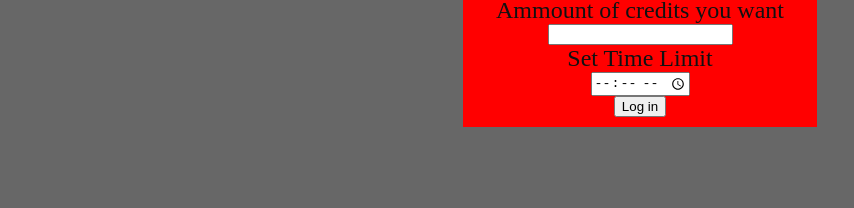
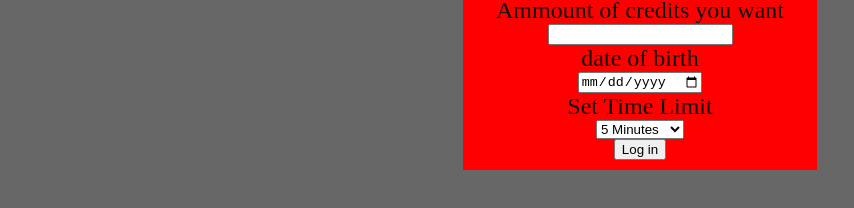
Before and after one commit to fw-23/fep-23-casino-nico-jason, a plain HTML site: page index.html in a window 1280 px wide. Shown: the part 236-444 px from the top of the page, without its empty margins (0-854 px from the left). Drawn offline with Linux system fonts and the light colour scheme.

Commit message:
index.html

```diff
--- a/index.html
+++ b/index.html
@@ -23,7 +23,7 @@
 
 
 
-    <div id="welcome">
+<div id="welcome">
         <h1 style="text-align:center;">Welcome to the Casino!</h1><br/>
 
 
@@ -33,8 +33,17 @@
             <input type="text" name="username">
             <p>Ammount of credits you want</p>
             <input type="number" name="credits">
+            <p>date of birth</p>
+            <input type="date">
             <p>Set Time Limit</p>
-            <input type="time">
+            <select>
+                <option value="5">5 Minutes</option>
+                <option value="10">10 minutes</option>
+                <option value="15">15 minutes</option>
+                <option value="30">30 minutes</option>
+                <option value="60">1 hour</option>
+                <option value="120">2 hours</option>
+            </select>
             <button id="loginbutton">Log in</button>
         </section>
 </div>
```
